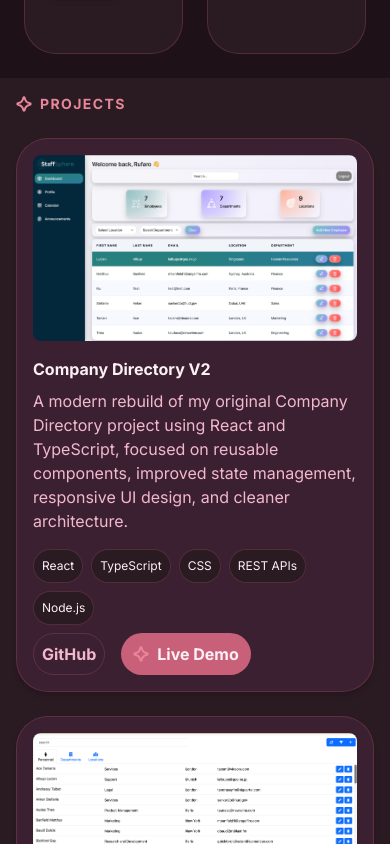
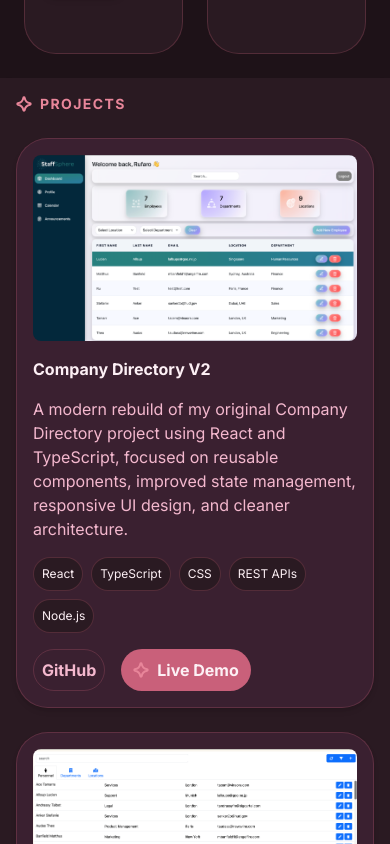
Before and after one commit to rufaro-ndhlovu/PortfolioWebsite, a Next.js app: page / in a window 390 px wide. Shown: the part 2700-3544 px from the top of the page. Built offline with nearby package versions, Linux system fonts and the light colour scheme; a web font is replaced by a local one.

Commit message:
Refactor Projects and ProjectsCard components for improved layout and consistency in styling.

```diff
--- a/app/sections/Projects.tsx
+++ b/app/sections/Projects.tsx
@@ -10,7 +10,7 @@ export default function Projects() {
     <section className="p-4 bg-[var(--bg-section)] shadow-md">
       <Label>PROJECTS</Label>
 
-      <div className="mt-6 grid sm:grid-cols-1 md:grid-cols-2 md:grid-cols-3 gap-6 gap-6 h-full">
+      <div className="mt-6 grid sm:grid-cols-1 md:grid-cols-2 lg:grid-cols-3 gap-6 h-full">
         {projects.map((project) => (
           <div key={project.id}>
             <ProjectsCard
--- a/app/ui/ProjectsCard.tsx
+++ b/app/ui/ProjectsCard.tsx
@@ -20,7 +20,7 @@ export default function ProjectsCard({
   live,
 }: props) {
   return (
-    <div className="p-4 bg-[var(--bg-card)] shadow-md border border-[var(--pink-glow)] rounded-4xl gap-6">
+    <div className="p-4 bg-[var(--bg-card)] shadow-md border border-[var(--pink-glow)] rounded-4xl gap-4 flex flex-col h-full">
       <div className="flex justify-center">
         <Image
           src={image}
@@ -31,11 +31,11 @@ export default function ProjectsCard({
         />
       </div>
 
-      <h3 className="mt-4 text-[var(--text-dark)] mb-2 font-bold sm:text-md lg:text-lg text-[var(--font-playfair)]">
+      <h3 className=" text-[var(--text-dark)] font-bold sm:text-md lg:text-lg text-[var(--font-playfair)]">
         {title}
       </h3>
       <p className="text-[var(--pink-light)]">{description}</p>
-      <div className="mt-4 flex flex-row flex-wrap gap-2">
+      <div className=" flex flex-row flex-wrap gap-2">
         {techStack.map((tech) => (
           <div
             key={tech}
@@ -46,7 +46,7 @@ export default function ProjectsCard({
         ))}
       </div>
 
-      <div className="flex flex-row gap-4 mt-2">
+      <div className="flex flex-row gap-4 ">
         {github && (
           <button className="text-[var(--pink-light)] font-bold border border-[var(--pink-glow)] rounded-full p-2 hover:bg-[var(--circle-pink)] hover:text-[var(--bg-dark)]">
             <a href={github} target="_blank" rel="noopener noreferrer">
```
